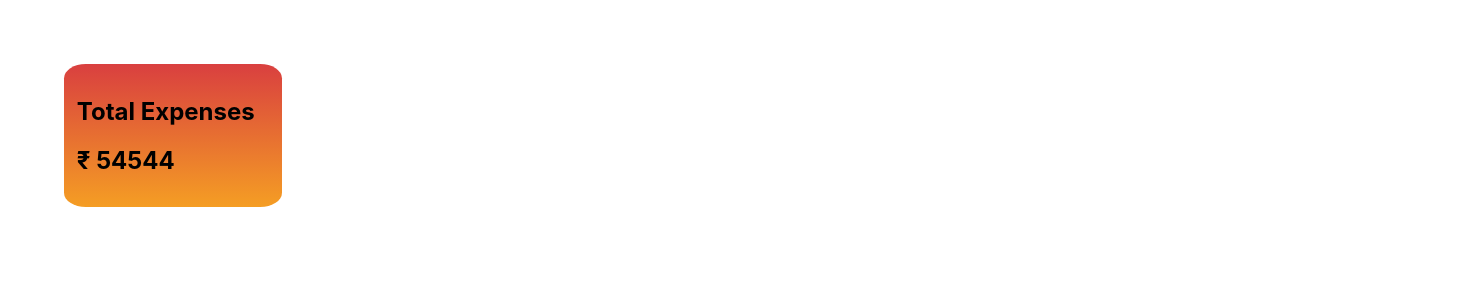
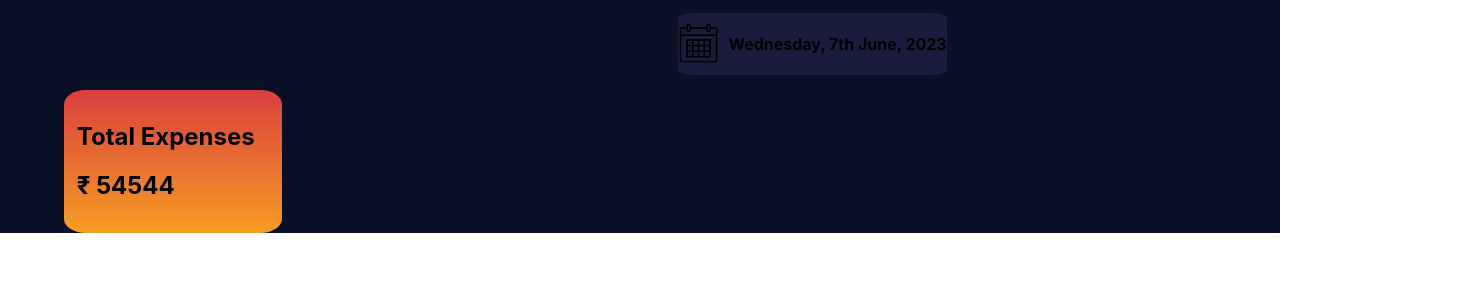
Before and after one commit to thenishant/expense-ui, a React (Create React App) app: page / in a window 1280 px wide. Shown: the top 300 px of the page, 1478 px wide, since content can reach past the window. Built offline with nearby package versions, Linux system fonts and the light colour scheme.

Commit message:
Add Main Header and CurrentDate

```diff
--- a/package.json
+++ b/package.json
@@ -6,6 +6,7 @@
     "@testing-library/jest-dom": "^5.16.5",
     "@testing-library/react": "^13.4.0",
     "@testing-library/user-event": "^13.5.0",
+    "moment": "^2.29.4",
     "react": "^18.2.0",
     "react-dom": "^18.2.0",
     "react-router-dom": "^5.3.4",
--- a/src/App.css
+++ b/src/App.css
@@ -1,38 +1,4 @@
-.App {
-  text-align: center;
+.page {
+    background: #0a0f26
+;;
 }
-
-.App-logo {
-  height: 40vmin;
-  pointer-events: none;
-}
-
-@media (prefers-reduced-motion: no-preference) {
-  .App-logo {
-    animation: App-logo-spin infinite 20s linear;
-  }
-}
-
-.App-header {
-  background-color: #282c34;
-  min-height: 100vh;
-  display: flex;
-  flex-direction: column;
-  align-items: center;
-  justify-content: center;
-  font-size: calc(10px + 2vmin);
-  color: white;
-}
-
-.App-link {
-  color: #61dafb;
-}
-
-@keyframes App-logo-spin {
-  from {
-    transform: rotate(0deg);
-  }
-  to {
-    transform: rotate(360deg);
-  }
-}
--- a/src/App.js
+++ b/src/App.js
@@ -1,14 +1,21 @@
 import './App.css';
-import {BrowserRouter as Router, Route} from "react-router-dom";
+import {BrowserRouter as Router, Route, Switch} from "react-router-dom";
+
 import Expense from "./expenses/pages/Expense";
+import MainHeader from "./expenses/components/UIElements/MainHeader";
 
 const App = () => {
     return (
-        <Router>
-            <Route path="/" exact>
-                <Expense/>
-            </Route>
-        </Router>
+        <div className={"page"}>
+            <Router>
+                <MainHeader/>
+                <Switch>
+                    <Route path="/" exact>
+                        <Expense/>
+                    </Route>
+                </Switch>
+            </Router>
+        </div>
     )
 }
 
--- /dev/null
+++ b/src/expenses/components/UIElements/CurrentDate.css
@@ -0,0 +1,17 @@
+.current-date {
+    display: inline-flex;
+    justify-content: space-between;
+    align-items: center;
+    background: #191d3b;
+    border-radius: 7%
+}
+
+
+.current-date img {
+    width: 15%;
+    height: 15%;
+}
+
+.current-date h4 {
+    width: auto;
+}
--- /dev/null
+++ b/src/expenses/components/UIElements/CurrentDate.js
@@ -0,0 +1,15 @@
+import "./CurrentDate.css"
+import moment from "moment";
+
+const getCurrentDate = moment().format("dddd, Do MMMM, YYYY")
+
+const currentDate = () => {
+    return (
+        <div className={"current-date"}>
+            <img src={require('../../resources/icons/icons8-calendar-50.png')} alt={"calender-icon"}/>
+            <h4>{getCurrentDate}</h4>
+        </div>
+    )
+}
+
+export default currentDate
--- /dev/null
+++ b/src/expenses/components/UIElements/MainHeader.js
@@ -0,0 +1,13 @@
+import "./MianHeader.css"
+import CurrentDate from "./CurrentDate";
+
+const MainHeader = () => {
+    return <header className={"main-header"}>
+        <div className={"main-header__content"}>
+            <CurrentDate/>
+        </div>
+    </header>
+
+}
+
+export default MainHeader
--- /dev/null
+++ b/src/expenses/components/UIElements/MianHeader.css
@@ -0,0 +1,10 @@
+.main-header {
+    margin: auto;
+    padding: 1%;
+}
+
+.main-header__content{
+    position: absolute;
+    left: 53%;
+    width: 50rem;
+}
--- a/src/expenses/pages/Expense.js
+++ b/src/expenses/pages/Expense.js
@@ -1,8 +1,10 @@
 import TotalExpenses from "../components/TotalExpenses";
+
+import "./Expenses.css"
 
 const Expenses = () => {
     return (
-        <div>
+        <div className={"expenses"}>
             <TotalExpenses/>
         </div>
     )
--- /dev/null
+++ b/src/expenses/pages/Expenses.css
@@ -0,0 +1,2 @@
+.expenses {
+}
```
Also changed, not shown: src/expenses/resources/icons/icons8-calendar-50.png (added), 1 other file (tests, documents, lock files or other folders).
